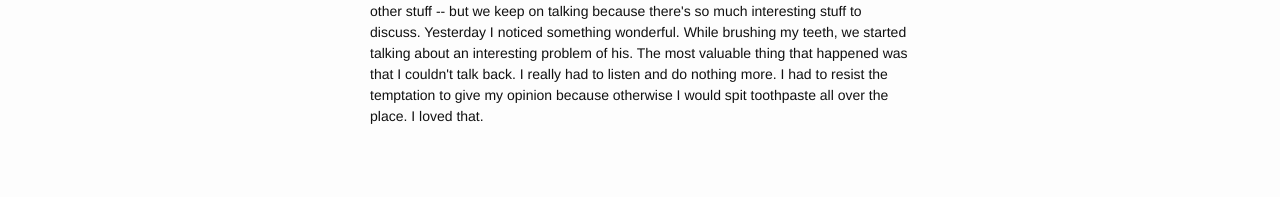
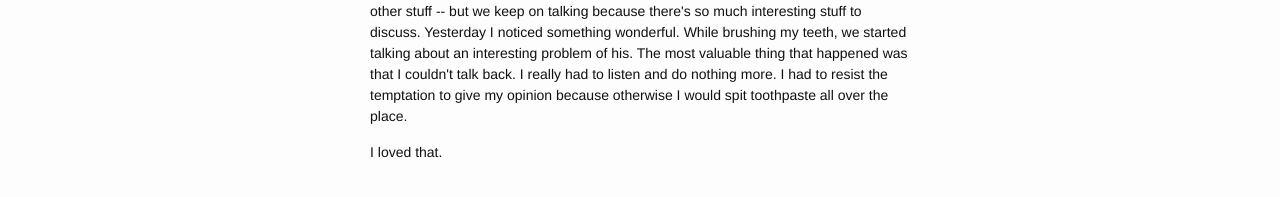
Before and after one commit to emdeha/emdeha.github.io, a Jekyll site: the page built from _posts/2016-02-02-listening-brushing.markdown, in a window 1280 px wide. Shown: the part 243-440 px from the top of the page. Built offline with Jekyll 4.4.1, drawn with Linux system fonts in a browser that asks for light colours; some of the changed text lies outside the part shown.

Commit message:
Fixes a post.

```diff
--- a/_posts/2016-02-02-listening-brushing.markdown
+++ b/_posts/2016-02-02-listening-brushing.markdown
@@ -4,4 +4,6 @@ title:  "Listening and brushing my teeth"
 date:   2016-02-02
 ---
 
-<p>My flatmate is quite an awesome guy. During most of our evenings we talk about business, communication, technology and tough problems. Usually these conversations span through various activities -- I have dinner, brush my teeth, do some other stuff -- but we keep on talking because there's so much interesting stuff to discuss. Yesterday I noticed something wonderful. While brushing my teeth, we started talking about an interesting problem of his. The most valuable thing that happened was that I couldn't talk back. I really had to listen and do nothing more. I had to resist the temptation to give my opinion because otherwise I would spit toothpaste all over the place. I loved that.</p>
+<p>My flatmate is quite an awesome guy. During most of our evenings we talk about business, communication, technology and tough problems. Usually these conversations span through various activities -- I have dinner, brush my teeth, do some other stuff -- but we keep on talking because there's so much interesting stuff to discuss. Yesterday I noticed something wonderful. While brushing my teeth, we started talking about an interesting problem of his. The most valuable thing that happened was that I couldn't talk back. I really had to listen and do nothing more. I had to resist the temptation to give my opinion because otherwise I would spit toothpaste all over the place.</p>
+
+I loved that.
```
Also changed, not shown: 2 other files.
